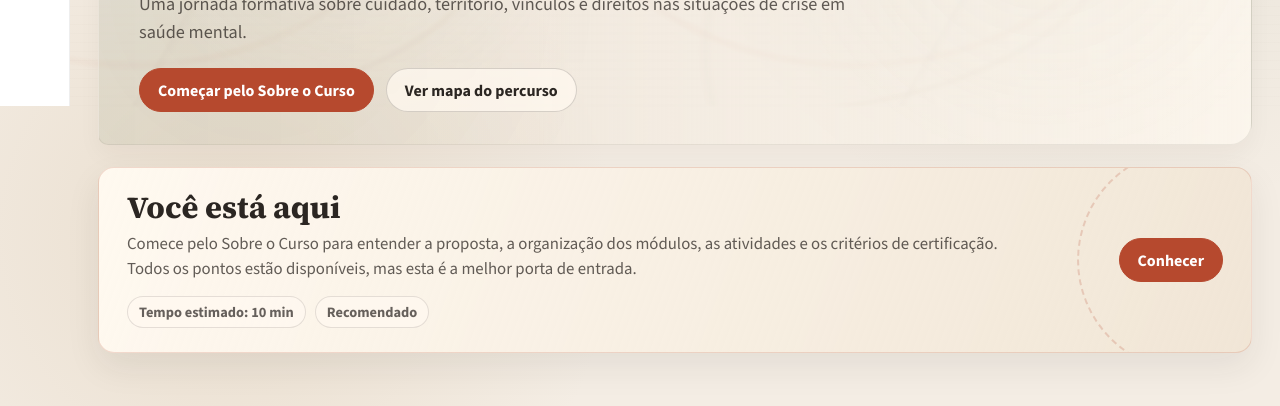
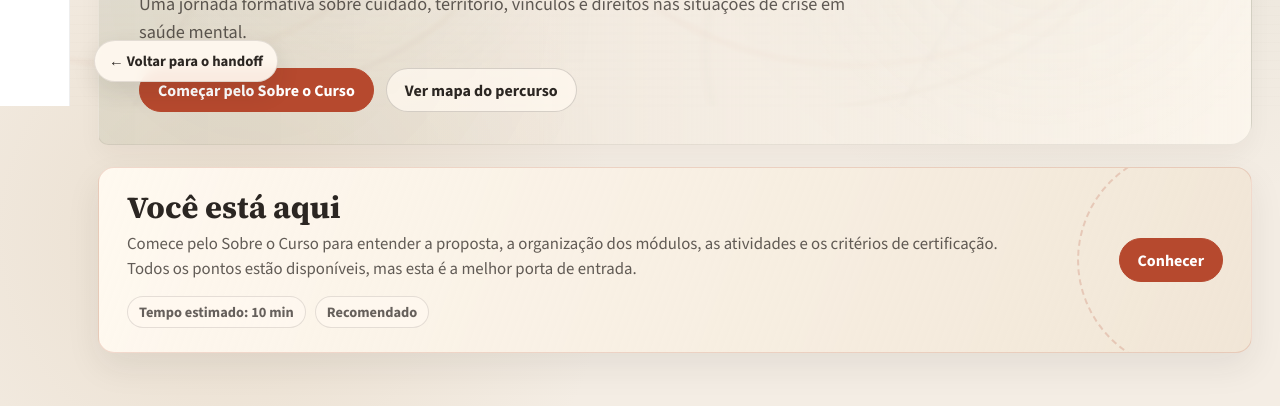
Before and after one commit to thalisuxcruz/ava-atencao-a-crise, a plain HTML site: page index.html in a window 1280 px wide. Shown: the part 694-1100 px from the top of the page. Drawn offline with nearby package versions, Linux system fonts and the light colour scheme.

Commit message:
Update index.html

```diff
--- a/index.html
+++ b/index.html
@@ -202,6 +202,9 @@
     .footer{margin-left:var(--side);background:rgba(43,38,34,.92);color:var(--paper);padding:32px 28px}
     .footer .fixed-wrap{display:flex;justify-content:space-between;gap:20px;flex-wrap:wrap;color:rgba(244,237,228,.75)}
     .footer strong{color:#fff}
+    .handoff-return{position:fixed;left:calc(var(--side) + 24px);bottom:24px;z-index:80;display:inline-flex;align-items:center;justify-content:center;min-height:42px;padding:9px 14px;border-radius:999px;background:rgba(255,249,240,.92);color:var(--ink);border:1px solid rgba(43,38,34,.12);box-shadow:0 10px 24px rgba(43,38,34,.10);font-size:.92rem;font-weight:900;text-decoration:none;backdrop-filter:blur(6px);-webkit-backdrop-filter:blur(6px);transition:transform .18s ease,box-shadow .18s ease,background .18s ease}
+    .handoff-return:hover{transform:translateY(-2px);background:#fff;box-shadow:0 14px 30px rgba(43,38,34,.14)}
+    .handoff-return:focus-visible{outline:3px solid rgba(182,73,46,.28);outline-offset:3px}
 
     .reveal{opacity:0;transform:translateY(18px);transition:opacity .55s ease,transform .55s ease}
     .reveal.is-visible{opacity:1;transform:translateY(0)}
@@ -211,6 +214,7 @@
 
     @media (max-width:1180px){.tool-grid{grid-template-columns:repeat(2,minmax(0,1fr))}}
     @media (max-width:900px){:root{--topbar:62px;--side:0px}body{padding-top:var(--topbar)}body:after{inset:var(--topbar) 0 0 0}.topbar{height:var(--topbar);padding:0 16px}.global-nav{display:none}.side{display:none}.shell{margin-left:0;padding:18px 14px 0}.course-banner{height:220px;border-radius:18px;background-position:center center}.breadcrumb{min-height:56px;padding:0 16px;overflow-x:auto}.crumb{min-height:56px;font-size:14px}.crumb:not(:last-child):after{height:56px;margin-inline:10px;width:18px}.hero-card{min-height:auto;padding:28px 22px}h1{font-size:clamp(2.7rem,11vw,4.2rem)}.next-card{grid-template-columns:1fr;padding:22px}.support-grid{grid-template-columns:repeat(2,minmax(0,1fr))}.how ul{grid-template-columns:1fr}.footer{margin-left:0}.journey:before{left:22px;transform:none}.journey-item,.journey-item:nth-child(even){display:block;padding-left:56px;margin-bottom:18px}.journey-item:nth-child(even) .journey-card{grid-column:auto}.node{left:22px;width:34px;height:34px}.journey-card{min-height:auto;padding:16px}.journey-footer{flex-direction:row;align-items:center}}
+    @media (max-width:900px){.handoff-return{left:16px;bottom:16px;font-size:.86rem;min-height:40px;padding:8px 12px}}
     @media (max-width:640px){.topbar{gap:14px}.ava-mark{width:34px;height:34px}.global-actions{margin-left:auto;gap:14px;font-size:19px}.global-actions .hide-sm{display:none}.course-banner{height:180px}.section-head{display:block;margin-top:42px}.section-head p{margin-top:10px}.support-section,.tools-section{padding:32px 18px}.support-grid{grid-template-columns:1fr}.tool-grid{grid-template-columns:1fr}.tool{grid-template-columns:58px 1fr}.tool-icon{width:58px;height:58px}.tool-icon img{width:58px;height:58px}.journey-footer{flex-direction:column;align-items:stretch}.journey-btn{width:100%}}
 
     @media (min-width:901px) and (max-width:1280px){
@@ -428,6 +432,7 @@
   </style>
 </head>
 <body>
+  <a class="handoff-return" href="handoff.html" aria-label="Voltar para a apresentação de handoff">← Voltar para o handoff</a>
   <header class="topbar" aria-label="Topbar global do AVA">
     <div class="ava-mark" aria-label="Marca do AVA"><span></span><span></span><span></span><span></span></div>
     <nav class="global-nav" aria-label="Navegação global"><a href="#">Ambientes Virtuais</a><a href="#">Unidades</a><a href="#">Programas</a><a href="#">Centros e Núcleos</a><a href="#">Oficinas</a><a href="#">Cooperações</a></nav>
```
